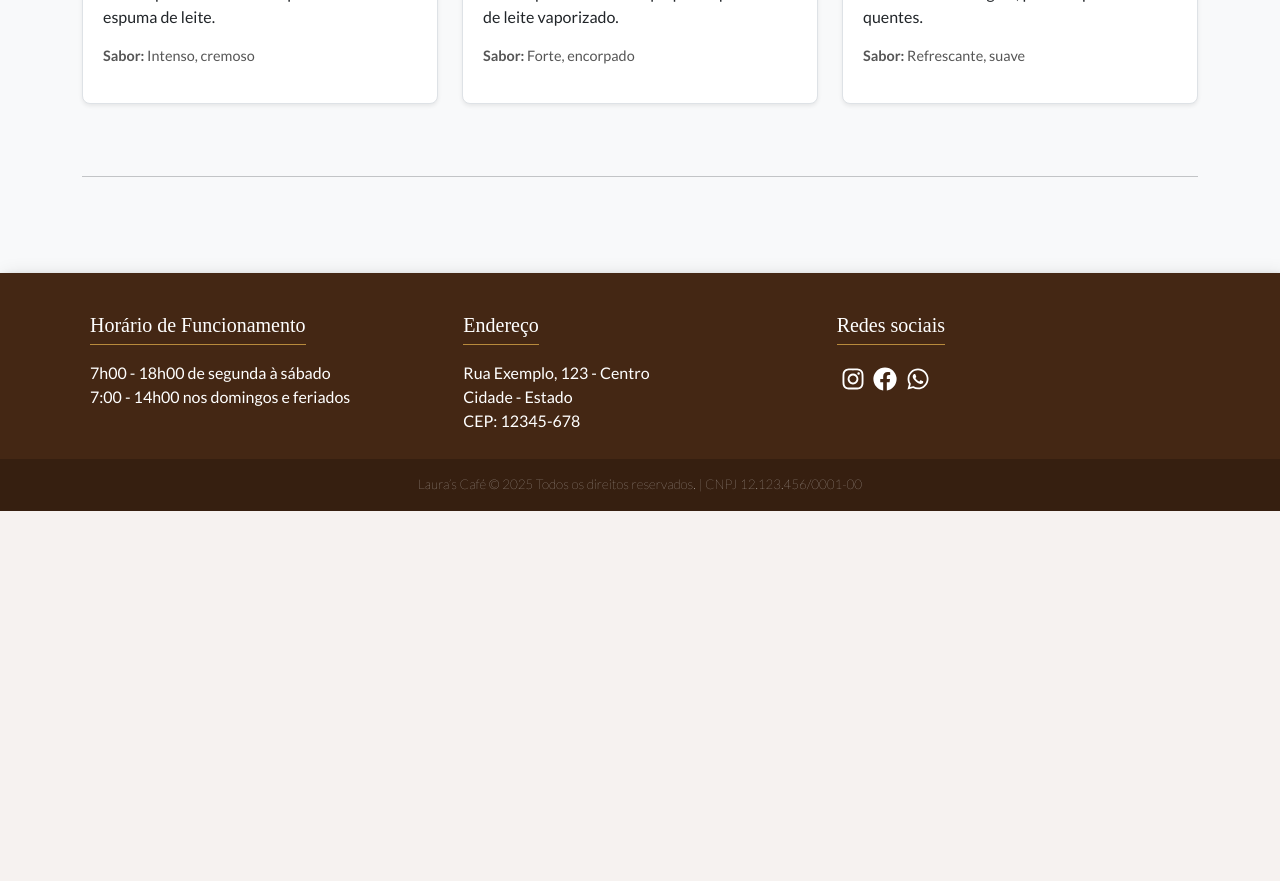
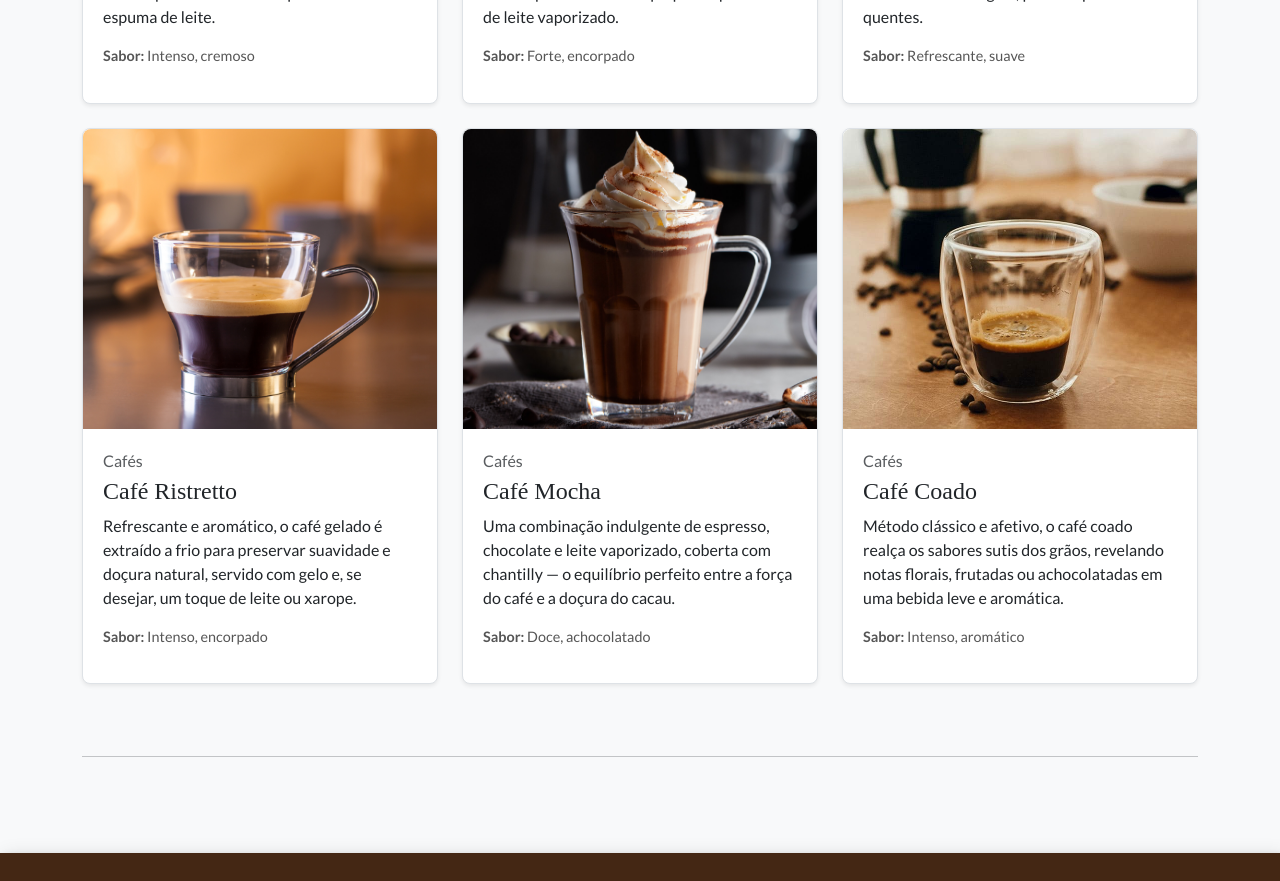
Before and after one commit to LucasLeme04/laura-cafe, a React (Vite) app in the folder lauras-cafe/: page / in a window 1280 px wide. Shown: the part 640-1521 px from the top of the page. Before the commit the page ends 1151 px from the top, so only its background shows below. Built offline with nearby package versions, Linux system fonts and the light colour scheme.

Commit message:
Adicionando outros produtos

```diff
--- a/lauras-cafe/src/pages/Menu.tsx
+++ b/lauras-cafe/src/pages/Menu.tsx
@@ -4,6 +4,9 @@ import '../components/components-style.css';
 import cappuccinoImg from '../assets/cappuccino.jpg';
 import macchiatoImg from '../assets/macchiato.jpg';
 import geladoImg from '../assets/gelado.jpg';
+import ristrettoImg from '../assets/cafe-ristretto.png';
+import mochaImg from '../assets/cafe-mocha.jpg';
+import coadoImg from '../assets/cafe-coado.jpg';
 
 // Menu de Produtos
 // Lista dos cafés com imagens e descrições (utilizar um card para cada produto!)
@@ -27,6 +30,24 @@ const produtos = [
         titulo: 'Café Gelado',
         descricao: 'Café servido com gelo, perfeito para dias quentes.',
         sabor: 'Refrescante, suave'
+    },
+    {
+        img: ristrettoImg,
+        titulo: 'Café Ristretto',
+        descricao: 'Refrescante e aromático, o café gelado é extraído a frio para preservar suavidade e doçura natural, servido com gelo e, se desejar, um toque de leite ou xarope.',
+        sabor: 'Intenso, encorpado'
+    },
+    {
+        img: mochaImg,
+        titulo: 'Café Mocha',
+        descricao: 'Uma combinação indulgente de espresso, chocolate e leite vaporizado, coberta com chantilly — o equilíbrio perfeito entre a força do café e a doçura do cacau.',
+        sabor: 'Doce, achocolatado'
+    },
+    {
+        img: coadoImg,
+        titulo: 'Café Coado',
+        descricao: 'Método clássico e afetivo, o café coado realça os sabores sutis dos grãos, revelando notas florais, frutadas ou achocolatadas em uma bebida leve e aromática.',
+        sabor: 'Intenso, aromático'
     }
 ];
 
```
